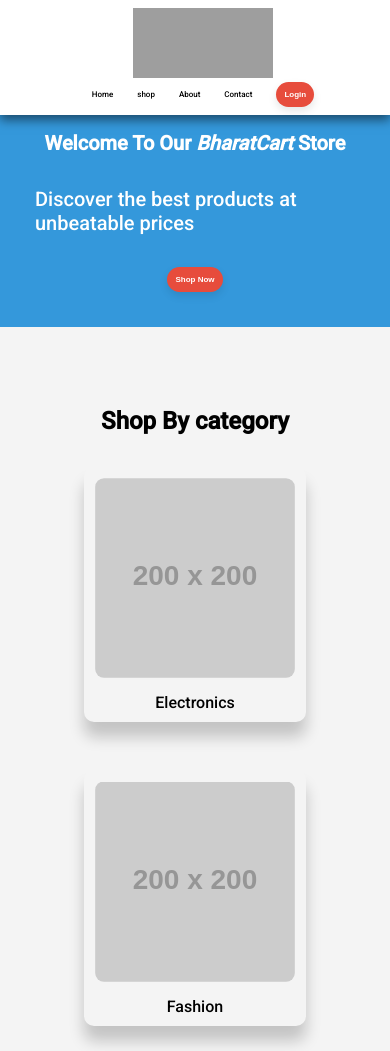
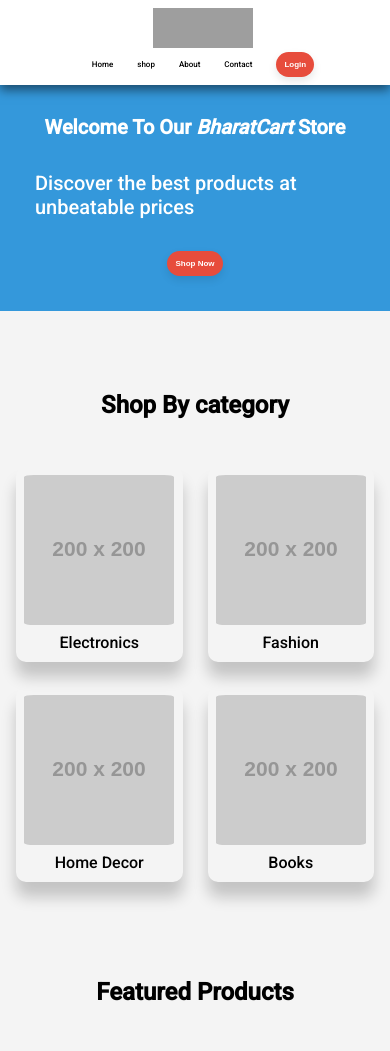
Before and after one commit to DevSourav01/E-commerse-App, a plain HTML site: page index.html in a window 390 px wide. Shown: the top 1051 px of the page. Drawn offline with Linux system fonts and the light colour scheme; grey boxes are pictures that could not be loaded; placeholder pictures from the web are drawn by us.

Commit message:
style change

```diff
--- a/style.css
+++ b/style.css
@@ -5,6 +5,7 @@
 }
 body{
   background-color:  #F4F4F4;
+
   font-family: "Roboto", serif;
   font-weight: 500;
   overflow-y: scroll;
@@ -208,6 +209,11 @@ body::-webkit-scrollbar{
 
 /* Responsive Styles */
 @media (max-width: 540px){
+
+  .logo-img  img{
+    height: 40px;
+    width: 100px;
+  }
   /* nav -iteams*/
 
   .nav-right ul{
@@ -247,7 +253,7 @@ body::-webkit-scrollbar{
   /* main-item*/
 
   .main-content{
-    margin-top: 6rem;
+    margin-top: 5rem;
     gap: 2rem;
    padding: 35px;
   }
@@ -263,9 +269,26 @@ body::-webkit-scrollbar{
 
   /*category section*/
   .sub-category{
-    display: flex;
-    flex-direction:column;
-    justify-content:space-evenly;
+    display: grid;
+    grid-template-columns: repeat(2,1fr);
+    gap: 25px;
+    padding: 1rem;
+
+
+
+}
+.sub-category div{
+  width: 100%;
+}
+
+.sub-category img{
+  display: block;
+  width: 90%;
+  height: 90%;
+  object-fit: cover;
+  margin: 0 auto;
+  padding: 0.5rem 0;
+  border-radius: 10px;
 
 }
 
```
